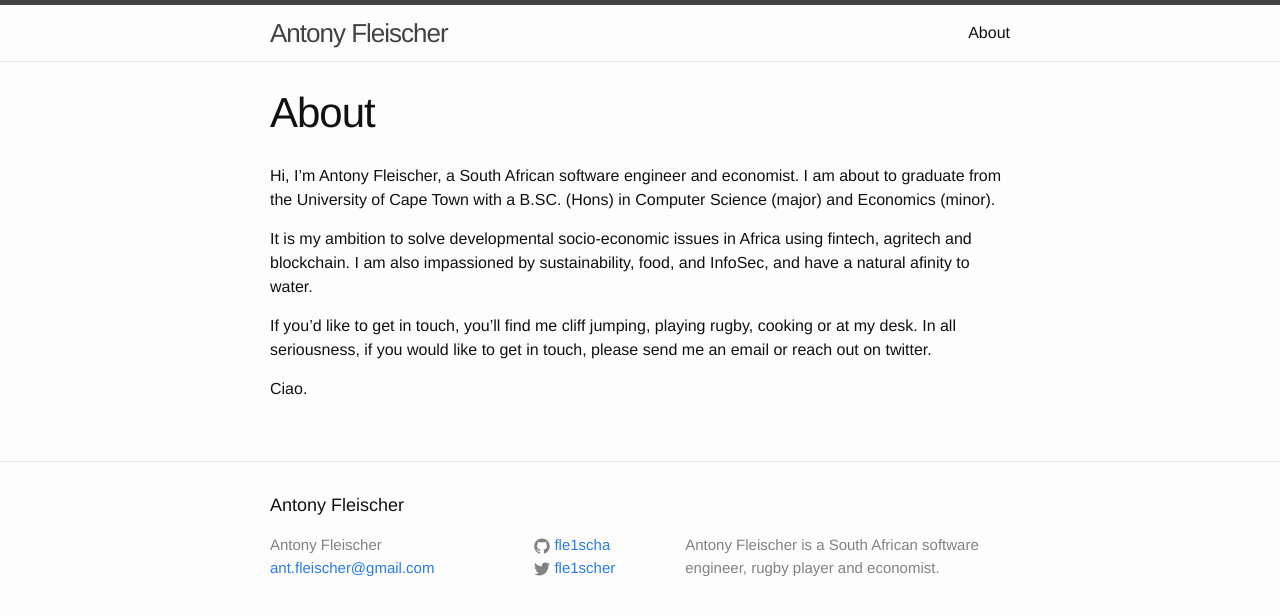
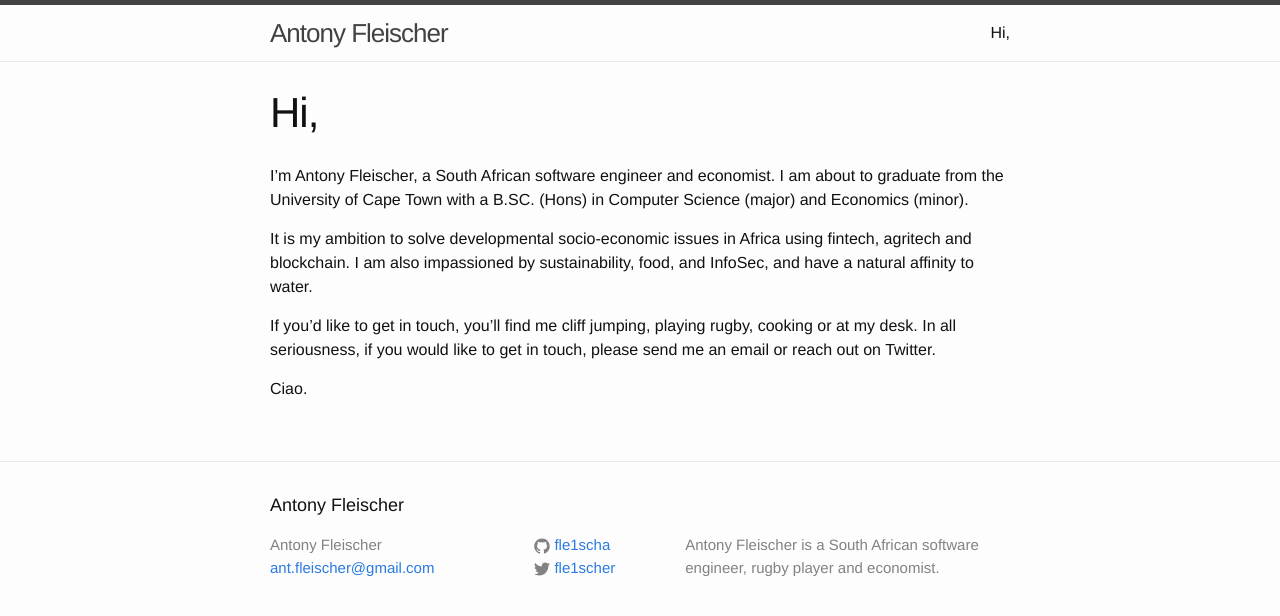
Before and after one commit to fle1scha/fle1scha.github.io, a Jekyll site: the page built from about.md, in a window 1280 px wide. Shown: the top 616 px of the page. Built offline with Jekyll 4.4.1, drawn with Linux system fonts in a browser that asks for light colours.

Commit message:
Update about.md

```diff
--- a/about.md
+++ b/about.md
@@ -1,12 +1,12 @@
 ---
 layout: page
-title: About
+title: Hi,
 permalink: /about/
 ---
-Hi, I'm Antony Fleischer, a South African software engineer and economist. I am about to graduate from the University of Cape Town with a B.SC. (Hons) in Computer Science (major) and Economics (minor).
+I'm Antony Fleischer, a South African software engineer and economist. I am about to graduate from the University of Cape Town with a B.SC. (Hons) in Computer Science (major) and Economics (minor).
 
-It is my ambition to solve developmental socio-economic issues in Africa using fintech, agritech and blockchain. I am also impassioned by sustainability, food, and InfoSec, and have a natural afinity to water.
+It is my ambition to solve developmental socio-economic issues in Africa using fintech, agritech and blockchain. I am also impassioned by sustainability, food, and InfoSec, and have a natural affinity to water.
 
-If you'd like to get in touch, you'll find me cliff jumping, playing rugby, cooking or at my desk. In all seriousness, if you would like to get in touch, please send me an email or reach out on twitter.
+If you'd like to get in touch, you'll find me cliff jumping, playing rugby, cooking or at my desk. In all seriousness, if you would like to get in touch, please send me an email or reach out on Twitter.
 
 Ciao.
```
